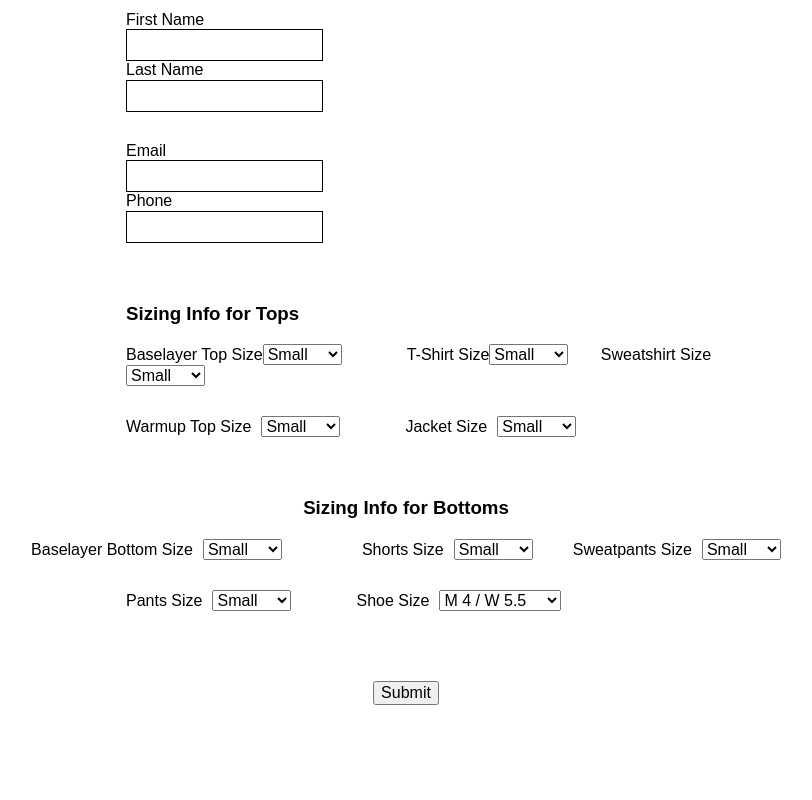
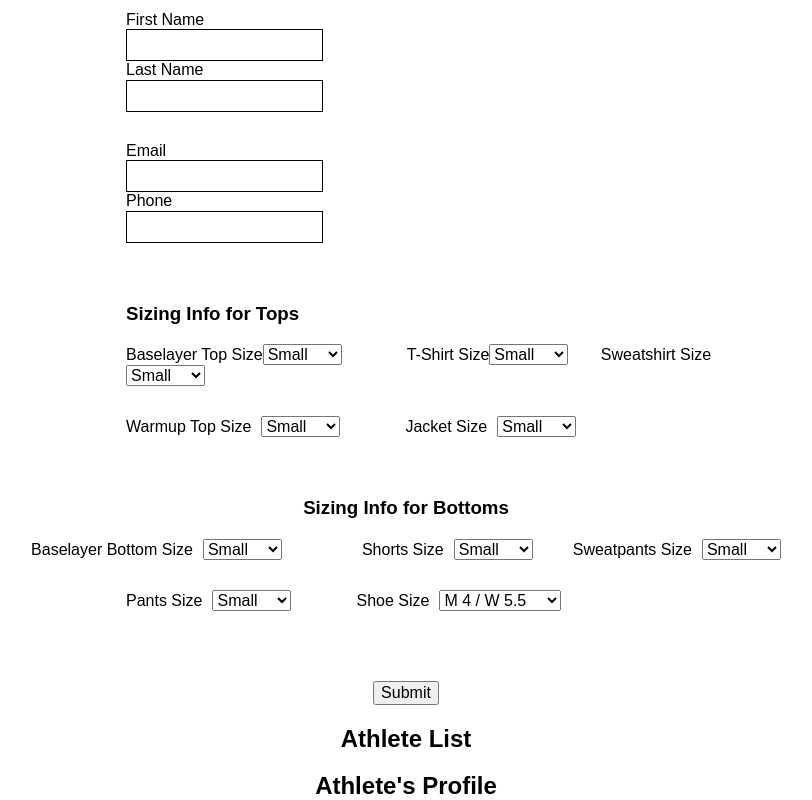
Before and after one commit to lucidInsomniac/CodeOpMVPRamUp, a React (Create React App) app in the folder client/: page / in a window 1280 px wide. Shown: the part 471-1271 px from the top of the page, without its empty margins (234-1046 px from the left). Before the commit the page ends 1176 px from the top, so only its background shows below. Built offline with nearby package versions, Linux system fonts and the light colour scheme.

Commit message:
completed image gallery for athletes in AthleteList.js file, image not displaying but data was passed

```diff
--- a/client/src/App.css
+++ b/client/src/App.css
@@ -1,6 +1,7 @@
 .App {
   text-align: center;
   max-width: 800px;
+  max-height: 1024px;
   margin: 0px auto;
 
 }
--- a/client/src/App.js
+++ b/client/src/App.js
@@ -5,9 +5,10 @@ import React, {useState} from 'react'
 // import OrdRecv from './components/UserComponents/Recv/OrdRecv'
 // import OrderForm from './components/UserComponents/Recv/OrderForm'
 // import Inventory from './components/UserComponents/Inventory/Inventory'
-// import GearDistr from './components/UserComponents/Distr/GearDistr';
+import GearDistr from './components/UserComponents/Distr/GearDistr';
 // import AthleteCard from './components/UserComponents/Distr/AthleteCard'
 import AthleteForm from './components/UserComponents/Distr/AthleteForm'
+import AthleteList from './components/UserComponents/Distr/AthleteList'
 import './App.css';
 
 // This displays all the components, react-router to coordinate
@@ -87,11 +88,10 @@ export default function App() {
           {/* <OrdRecv />
           <OrderForm />
           <Inventory />
+          <AthleteCard /> */}
+          <AthleteForm onSubmit={(newAthlete) => addAthlete(newAthlete)} />
+          <AthleteList athletes={athletes} onSelectedAth={athelete => setAthletes(athelete)} />
           <GearDistr />
-          <AthleteCard /> */}
-          <AthleteForm onSubmit={(newAthlete) => addAthlete(newAthlete)}
-
-          />
       </nav>
     </div>
   );
--- /dev/null
+++ b/client/src/components/UserComponents/Distr/AthleteList.js
@@ -0,0 +1,23 @@
+import React from 'react'
+
+export default function AthleteList (props) {
+    console.log('gear',props)
+
+    return (
+        <div className="AthleteList">
+            <h2>Athlete List</h2>
+            {/*use map method and img tag to display each athlete */}
+            <ul>
+                {props.athletes.map(athlete => (
+                    <img
+                        className="athlete"
+                        src={athlete.imageURL}
+                        alt="profile pic displayed"
+                        key={athlete.id}
+                        onClick={event => props.onSelectedAth(athlete)}
+                    />
+                ))}
+            </ul>
+        </div>
+    )
+}
```
